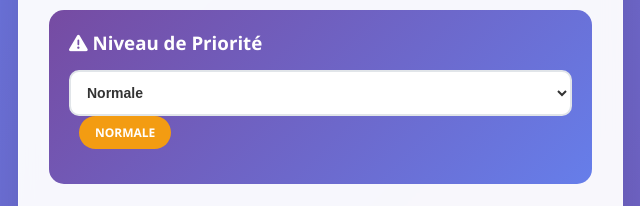
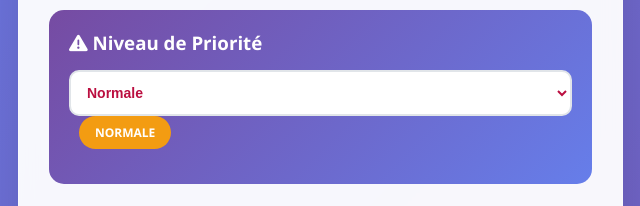
Before and after one commit to sebdompuj-ctrl/discord, a plain HTML site: page index.html in a window 1280 px wide. Shown: the part 707-913 px from the top of the page, 2-642 px from the left. Drawn offline with Linux system fonts and the light colour scheme.

Commit message:
Update index.html

```diff
--- a/index.html
+++ b/index.html
@@ -133,7 +133,7 @@
         .priority-select {
             background: rgba(255, 255, 255, 0.9);
             border: none;
-            color: #333;
+            color: #bb0f40;
             font-weight: bold;
             padding: 12px;
         }
```
